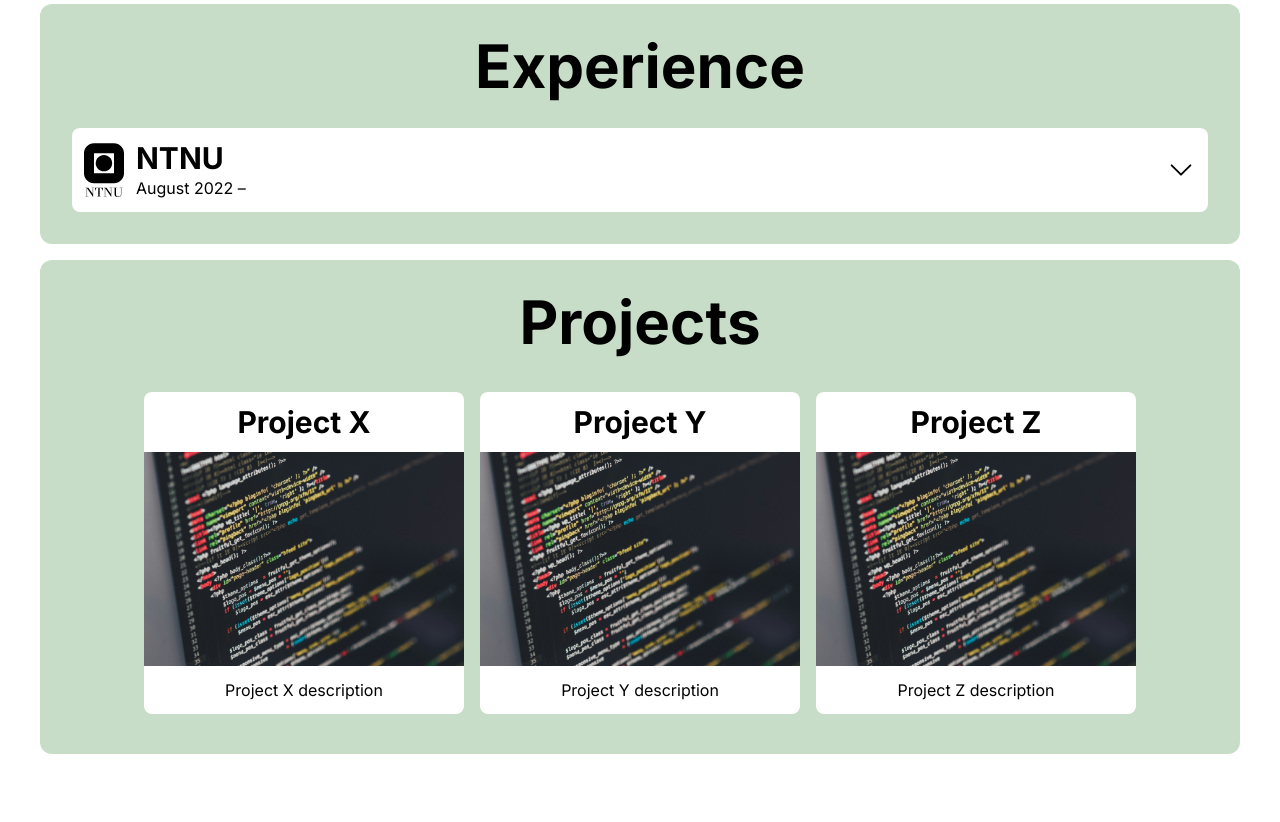
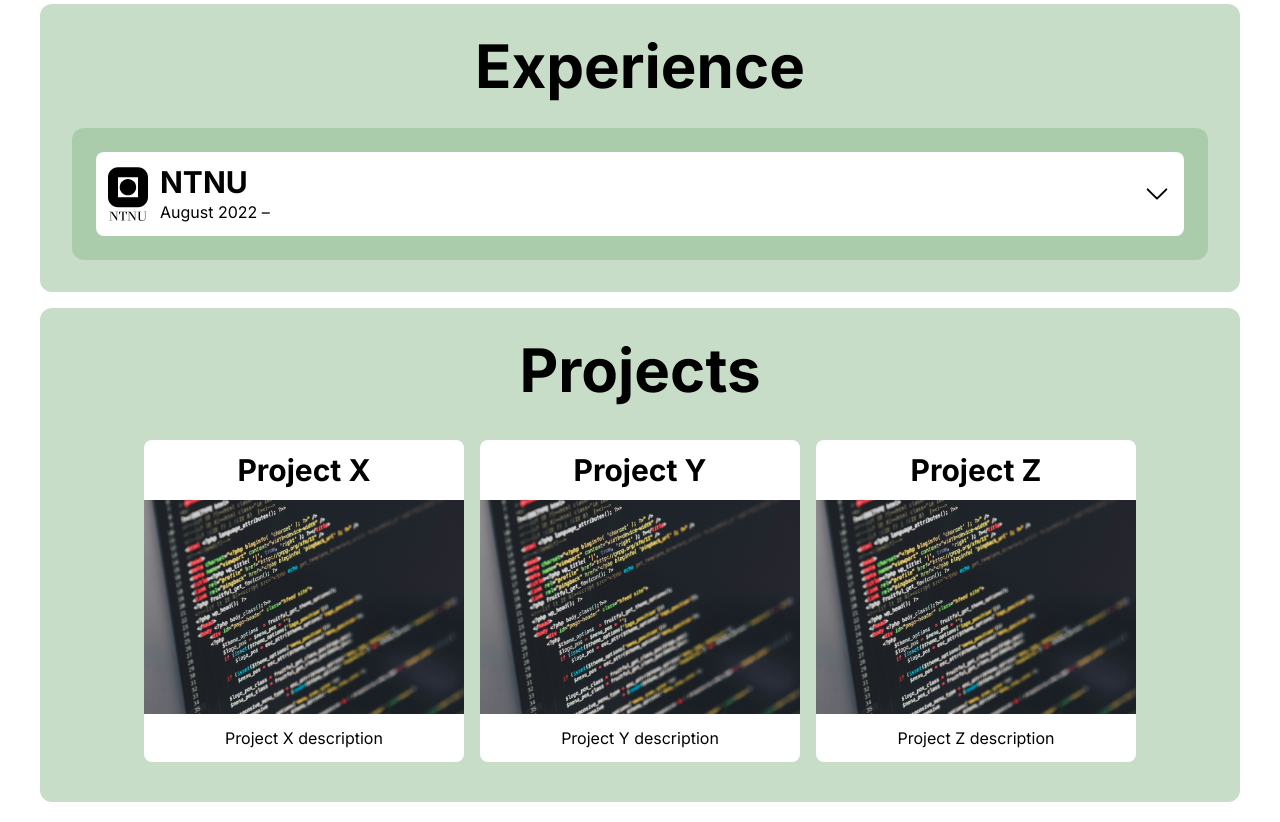
Before and after one commit to matsbak/portfolio-website, a Next.js app: page / in a window 1280 px wide. Shown: the part 820-1642 px from the top of the page. Before the commit the page ends 1594 px from the top, so only its background shows below. Built offline with nearby package versions, Linux system fonts and the light colour scheme.

Commit message:
Finished experience components without transistions

```diff
--- a/app/components/expCard.jsx
+++ b/app/components/expCard.jsx
@@ -1,8 +1,16 @@
+"use client";
 import Image from "next/image";
+import { useState } from "react";
 
-const ExpCard = ({ children, from, to, img }) => {
+const ExpCard = ({ header, from, to, img, children }) => {
+  const [descVisible, setDescVisibility] = useState(false);
+
   return (
-    <div className="flex justify-between rounded-lg bg-white transition-shadow duration-300 hover:shadow-md">
+    <div className="m-3 rounded-lg bg-white">
+      <div
+        className="flex justify-between rounded-lg cursor-pointer transition-shadow duration-300 hover:shadow-md"
+        onClick={() => setDescVisibility(!descVisible)}
+      >
         <div className="flex">
           <Image
             className="ml-3"
@@ -12,18 +20,18 @@ const ExpCard = ({ children, from, to, img }) => {
             height={40}
           />
           <div>
-          <h3 className="pt-3 pl-3 text-3xl font-bold">{children}</h3>
+            <h3 className="pt-3 pl-3 text-3xl font-bold">{header}</h3>
             <p className="pb-3 pl-3">{<>{from} &ndash; {to}</>}</p>
           </div>
         </div>
-      <div className="flex">
         <Image
           className="m-3"
-          src={"/arrow-down.svg"}
+          src={descVisible ? "/arrow-up.svg" : "/arrow-down.svg"}
           width={30}
           height={30}
         />
       </div>
+      {descVisible && <p className="p-3">{children}</p>}
     </div>
   );
 }
--- a/app/components/experience.jsx
+++ b/app/components/experience.jsx
@@ -1,11 +1,14 @@
-import ExpCard from "./expCard";
+import ExpCard from "./ExpCard";
 
 const Experience = () => {
   return (
     <article className="mt-4 p-8 rounded-xl bg-dark-sea-green/50">
       <h2 className="mb-8 text-6xl text-center font-bold">Experience</h2>
-      <div>
-        <ExpCard from="August 2022" to="" img="ntnu.svg">NTNU</ExpCard>
+      <div className="p-3 rounded-xl bg-dark-sea-green/50">
+        <ExpCard header="NTNU" from="August 2022" to="" img="ntnu.svg">
+          I am currently studying computer science at the Norwegian University of Science and
+          Technology (NTNU).
+        </ExpCard>
       </div>
     </article>
   );
--- a/app/page.jsx
+++ b/app/page.jsx
@@ -1,6 +1,6 @@
 import Header from "./components/Header";
 import About from "./components/About";
-import Experience from "./components/experience";
+import Experience from "./components/Experience";
 import Projects from "./components/Projects";
 
 const Page = () => {
```
Lines whose indentation alone changed are shown as unchanged.
